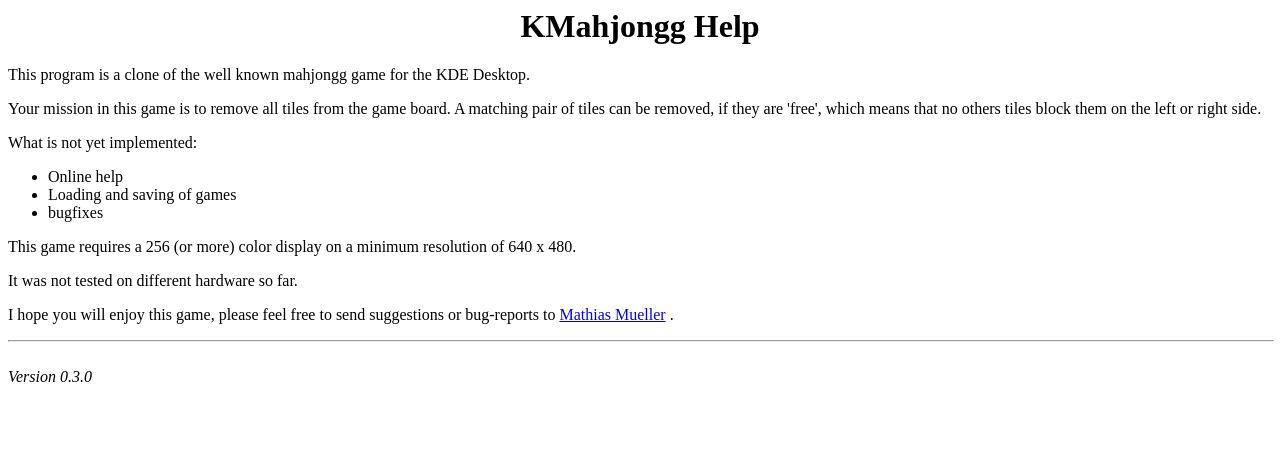
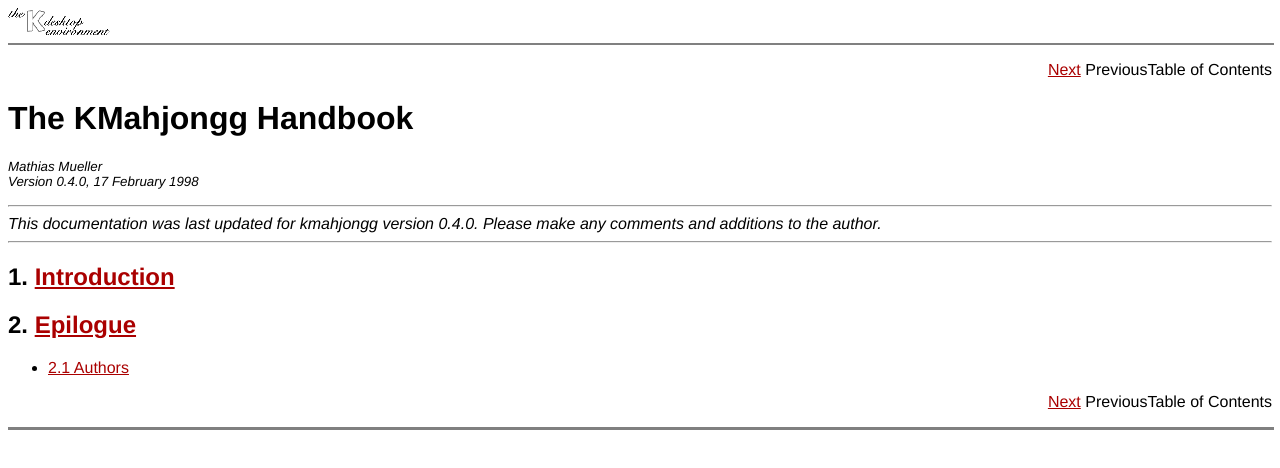
Before and after one commit to KDE/kmahjongg, a plain HTML site: page index.html in a window 1280 px wide. Drawn offline with Linux system fonts and the light colour scheme.

Commit message:
SGML docs
svn path=/trunk/kdegames/kmahjongg/; revision=5379

```diff
--- a/index.html
+++ b/index.html
@@ -1,42 +1,47 @@
+<!DOCTYPE HTML PUBLIC "-//W3C//DTD HTML 3.2 Final//EN">
 <HTML>
 <HEAD>
-   <META HTTP-EQUIV="Content-Type" CONTENT="text/html; charset=iso-8859-1">
-   <META NAME="GENERATOR" CONTENT="Mozilla/4.01b6C [en] (X11; I; Linux 2.0.30 i486) [Netscape]">
-   <TITLE>KMahjongg online help: Introduction</TITLE>
+<TITLE>The KMahjongg Handbook</TITLE>
+<META HTTP-EQUIV="content-type" CONTENT="text/html; charset=iso-8859-1">
+<META NAME="keywords" CONTENT="KDE game mahjongg linux">
+<META NAME="description" CONTENT="KDE Mahjongg">
 </HEAD>
-<BODY>
+<BODY BGCOLOR="#ffffff" LINK="#aa0000" TEXT="#000000" >
+<FONT FACE="Helvetica">
+<A HREF="http://www.kde.org/"><IMG SRC="logotp3.gif" BORDER="0" ALT="The K Desktop Environment"></A>
+<HR WIDTH="100%" SIZE=2 ALIGN="CENTER" NOSHADE>
 
-<CENTER>
-<H1>
-KMahjongg Help</H1></CENTER>
-This program is a clone of the well known mahjongg game for the KDE Desktop.
 
-<P>Your mission in this game is to remove all tiles from the game board.
-A matching pair of tiles can be removed, if they are 'free', which means
-that no others tiles block them on the left or right side.
+<P ALIGN="RIGHT">
 
-<P>What is not yet implemented:
-<UL>
-<LI>
-Online help</LI>
+<A HREF="index-1.html">Next</A>
+PreviousTable of Contents</P>
+<H1>The KMahjongg Handbook</H1>
 
-<LI>
-Loading and saving of games</LI>
-
-<LI>
-bugfixes</LI>
-</UL>
-This game requires a 256 (or more) color display on a minimum resolution
-of 640 x 480.
-
-<P>It was not tested on different hardware so far.
-
-<P>I hope you will enjoy this game, please feel free to send suggestions
-or bug-reports to <A HREF="mailto:in5y158@public.uni-hamburg.de">Mathias
-Mueller</A> .
+<SMALL><I>
+Mathias Mueller
+</I></SMALL>
+<BR><I><SMALL>Version 0.4.0, 17 February 1998</SMALL></I><BR>
+<P><HR>
+<EM>This documentation was last updated for kmahjongg version 0.4.0. Please make any comments and additions to the author.</EM>
+<HR>
+<P>
+<H2><A NAME="toc1">1.</A> <A HREF="index-1.html">Introduction</A></H2>
 
 <P>
-<HR WIDTH="100%">
-<BR><I>Version 0.3.0</I>
+<H2><A NAME="toc2">2.</A> <A HREF="index-2.html">Epilogue</A></H2>
+
+<UL>
+<LI><A HREF="index-2.html#ss2.1">2.1 Authors</A>
+</UL>
+<P ALIGN="RIGHT">
+
+<A HREF="index-1.html">Next</A>
+PreviousTable of Contents</P>
+<CENTER>
+<HR WIDTH="100%" SIZE=3 ALIGN=CENTER NOSHADE>
+</CENTER>
+</FONT>
+
 </BODY>
 </HTML>
```
Also changed, not shown: index-1.html (added, +41 -0 lines), index-2.html (added, +47 -0 lines), logotp3.gif (added), 3 other files.
